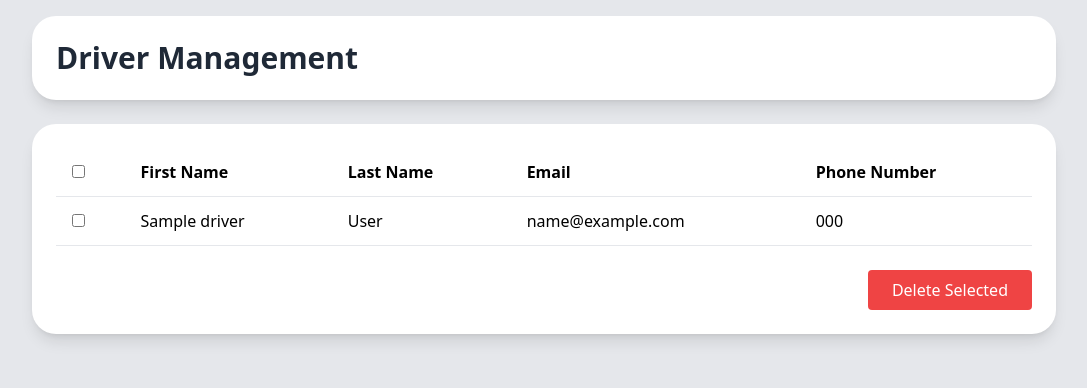
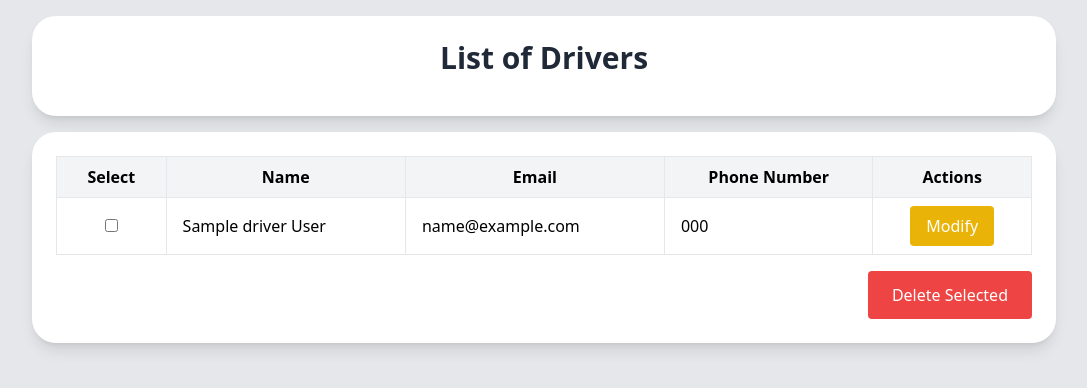
Before and after one commit to Jonathancassara/RentalCar_WebApp, a Django app: page /drivers/list/ in a window 1280 px wide. Shown: the top 388 px of the page, without its empty margins (96-1183 px from the left). Run offline with Django 5.2, Linux system fonts and the light colour scheme; tables that the repository leaves empty hold one stand-in row (values such as "Sample post").

Commit message:
Update list_drivers.html
fix probleme phone umber

```diff
--- a/RentalCar/Frontend/templates/list_drivers.html
+++ b/RentalCar/Frontend/templates/list_drivers.html
@@ -4,97 +4,139 @@
 <head>
     <meta charset="UTF-8">
     <meta name="viewport" content="width=device-width, initial-scale=1.0">
-    <title>List of Drivers</title>
-    <!-- Tailwind CSS -->
+    <title>List Drivers</title>
     <link href="{% static 'css/style.css' %}" rel="stylesheet">
 </head>
 <body class="bg-gray-200 min-h-screen flex flex-col items-center p-4">
-    <!-- Title Section -->
-    <div class="bg-white p-6 rounded-3xl shadow-lg w-full max-w-5xl mb-6">
-        <h1 class="text-3xl font-bold text-gray-800">Driver Management</h1>
+
+    <!-- Page Title -->
+    <div class="bg-white p-6 rounded-3xl shadow-lg w-full max-w-5xl text-center">
+        <h1 class="text-3xl font-bold text-gray-800 mb-4">List of Drivers</h1>
     </div>
 
-    <!-- Driver List Table -->
-    <div class="bg-white p-6 rounded-3xl shadow-lg w-full max-w-5xl">
-        <form id="deleteDriversForm">
-            <!-- Table -->
-            <table class="w-full text-left border-collapse">
+    <!-- Driver List -->
+    <div class="bg-white p-6 rounded-3xl shadow-lg w-full max-w-5xl mt-4">
+        <form id="driverListForm" method="post" action="{% url 'delete_drivers' %}">
+            {% csrf_token %}
+            <table class="table-auto w-full border-collapse">
                 <thead>
-                    <tr class="border-b">
-                        <th class="py-3 px-4"><input type="checkbox" id="selectAll" onclick="toggleSelectAll()"></th>
-                        <th class="py-3 px-4">First Name</th>
-                        <th class="py-3 px-4">Last Name</th>
-                        <th class="py-3 px-4">Email</th>
-                        <th class="py-3 px-4">Phone Number</th>
+                    <tr class="bg-gray-100">
+                        <th class="border px-4 py-2">Select</th>
+                        <th class="border px-4 py-2">Name</th>
+                        <th class="border px-4 py-2">Email</th>
+                        <th class="border px-4 py-2">Phone Number</th>
+                        <th class="border px-4 py-2">Actions</th>
                     </tr>
                 </thead>
                 <tbody>
                     {% for driver in drivers %}
-                    <tr class="border-b hover:bg-gray-100">
-                        <td class="py-3 px-4">
-                            <input type="checkbox" name="selected_drivers" value="{{ driver.id }}">
+                    <tr>
+                        <td class="border px-4 py-2 text-center">
+                            <input type="checkbox" name="selected_driver" value="{{ driver.id }}" class="driver-checkbox">
                         </td>
-                        <td class="py-3 px-4">{{ driver.name }}</td>
-                        <td class="py-3 px-4">{{ driver.surname }}</td>
-                        <td class="py-3 px-4">{{ driver.email }}</td>
-                        <td class="py-3 px-4">{{ driver.phone_number }}</td>
+                        <td class="border px-4 py-2">{{ driver.name }} {{ driver.surname }}</td>
+                        <td class="border px-4 py-2">{{ driver.email }}</td>
+                        <td class="border px-4 py-2">{{ driver.phone_number }}</td>
+                        <td class="border px-4 py-2 text-center">
+                            <button type="button" class="bg-yellow-500 text-white px-4 py-2 rounded hover:bg-yellow-600"
+                                    onclick="openModifyModal({{ driver.id }}, '{{ driver.email }}', '{{ driver.phone_number }}')">
+                                Modify
+                            </button>
+                        </td>
                     </tr>
                     {% endfor %}
                 </tbody>
             </table>
-
             <!-- Delete Button -->
-            <div class="mt-6 flex justify-end">
-                <button type="button" onclick="deleteSelectedDrivers()"
-                        class="bg-red-500 text-white px-6 py-2 rounded hover:bg-red-600">
+            <div class="mt-4 text-right">
+                <button type="submit" class="bg-red-500 text-white px-6 py-3 rounded hover:bg-red-600">
                     Delete Selected
                 </button>
             </div>
         </form>
     </div>
 
-    <!-- JavaScript for Handling Selection and Deletion -->
+    <!-- Modify Modal -->
+    <div id="modifyModal" class="hidden fixed inset-0 bg-black bg-opacity-50 flex items-center justify-center">
+        <div class="bg-white p-6 rounded-3xl shadow-lg w-full max-w-md">
+            <h2 class="text-xl font-bold text-gray-800 mb-4">Modify Driver</h2>
+            <form id="modifyDriverForm">
+                <input type="hidden" id="modifyDriverId">
+
+                <!-- Email -->
+                <div class="mb-4">
+                    <label for="modifyEmail" class="block text-gray-700 font-medium">Email</label>
+                    <input type="email" id="modifyEmail" class="w-full p-2 border rounded" required>
+                </div>
+
+                <!-- Phone Number -->
+                <div class="mb-4">
+                    <label for="modifyPhoneNumber" class="block text-gray-700 font-medium">Phone Number</label>
+                    <input type="text" id="modifyPhoneNumber" class="w-full p-2 border rounded" required>
+                </div>
+
+                <!-- Buttons -->
+                <div class="flex justify-between">
+                    <button type="button" onclick="closeModifyModal()"
+                            class="bg-gray-500 text-white px-4 py-2 rounded hover:bg-gray-600">
+                        Cancel
+                    </button>
+                    <button type="button" onclick="submitModifyDriver()"
+                            class="bg-green-500 text-white px-4 py-2 rounded hover:bg-green-600">
+                        Save Changes
+                    </button>
+                </div>
+            </form>
+        </div>
+    </div>
+
+    <!-- JavaScript -->
     <script>
-        // Toggle Select All Checkboxes
-        function toggleSelectAll() {
-            const checkboxes = document.querySelectorAll('input[name="selected_drivers"]');
-            const selectAllCheckbox = document.getElementById('selectAll');
-            checkboxes.forEach(checkbox => {
-                checkbox.checked = selectAllCheckbox.checked;
-            });
-        }
-
-        // Delete Selected Drivers
-        async function deleteSelectedDrivers() {
-            const checkboxes = document.querySelectorAll('input[name="selected_drivers"]:checked');
-            if (checkboxes.length === 0) {
-                alert("Please select at least one driver to delete.");
+        // Open Modify Modal
+        function openModifyModal(driverId, email, phoneNumber) {
+            const selectedCheckboxes = document.querySelectorAll('.driver-checkbox:checked');
+            if (selectedCheckboxes.length > 1) {
+                alert("Please select only one driver to modify.");
                 return;
             }
 
-            // Collect selected driver IDs
-            const selectedIds = Array.from(checkboxes).map(checkbox => checkbox.value);
+            document.getElementById('modifyDriverId').value = driverId;
+            document.getElementById('modifyEmail').value = email;
+            document.getElementById('modifyPhoneNumber').value = phoneNumber;
 
-            // Confirm before deleting
-            if (!confirm(`Are you sure you want to delete ${selectedIds.length} driver(s)?`)) {
+            document.getElementById('modifyModal').classList.remove('hidden');
+        }
+
+        // Close Modify Modal
+        function closeModifyModal() {
+            document.getElementById('modifyModal').classList.add('hidden');
+        }
+
+        // Submit Modified Driver Data
+        async function submitModifyDriver() {
+            const driverId = document.getElementById('modifyDriverId').value;
+            const email = document.getElementById('modifyEmail').value;
+            const phoneNumber = document.getElementById('modifyPhoneNumber').value;
+
+            if (!email || !phoneNumber) {
+                alert("Both email and phone number are required.");
                 return;
             }
 
-            // Send DELETE request to the server
-            const response = await fetch('{% url "delete_drivers" %}', {
-                method: 'POST',
+            const response = await fetch(`/drivers/modify/${driverId}/`, {
+                method: "POST",
                 headers: {
-                    'Content-Type': 'application/json',
-                    'X-CSRFToken': '{{ csrf_token }}',
+                    "Content-Type": "application/json",
+                    "X-CSRFToken": "{{ csrf_token }}"
                 },
-                body: JSON.stringify({ ids: selectedIds })
+                body: JSON.stringify({ email, phone_number: phoneNumber })
             });
 
             if (response.ok) {
-                alert("Selected drivers were successfully deleted.");
-                window.location.reload();
+                alert("Driver updated successfully!");
+                location.reload();
             } else {
-                alert("An error occurred. Please try again.");
+                alert("An error occurred while updating the driver.");
             }
         }
     </script>
```
